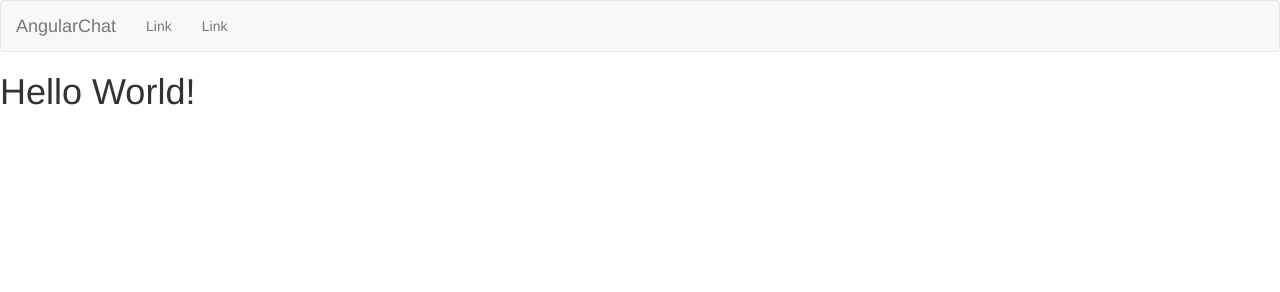
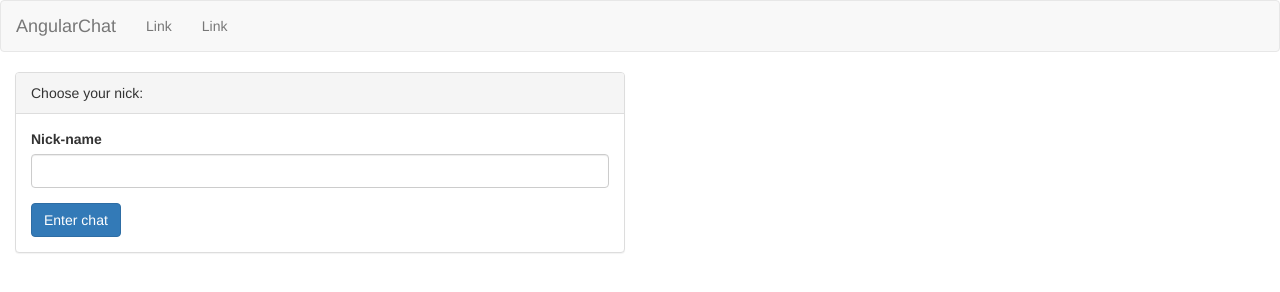
Before and after one commit to VefModd/PA2, a website: page index.html in a window 1280 px wide. Drawn offline with Linux system fonts and the light colour scheme.

Commit message:
Html login page updated

```diff
--- a/src/partials/home.html
+++ b/src/partials/home.html
@@ -1 +1,12 @@
-<h1>Hello World!</h1>
+<div class="col-md-6">
+	<div class="panel panel-default">
+		<div class="panel-heading">Choose your nick:</div>
+		<div class="panel-body">
+			<div class="form-group">
+				<label for="nickname" class="control-label">Nick-name</label>
+				<input type="text" class="form-control" id="nickname" name="nickname" ng-model="nickname" />
+			</div>
+			<button type="button" class="btn btn-primary" ng-click="login()">Enter chat</button>
+		</div>
+	</div>
+</div>
```
